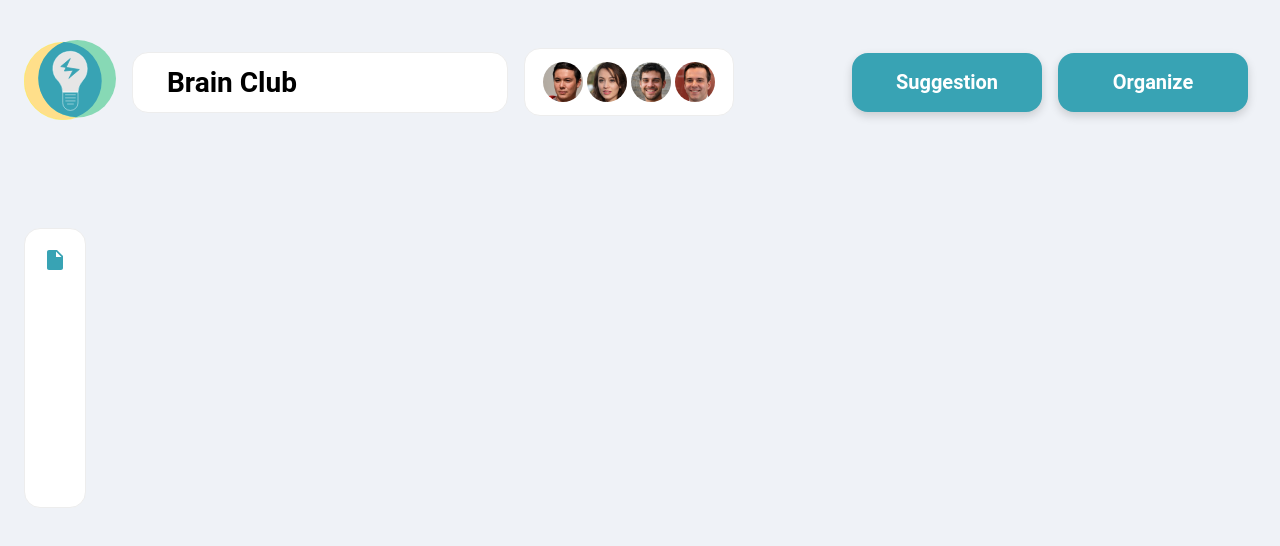
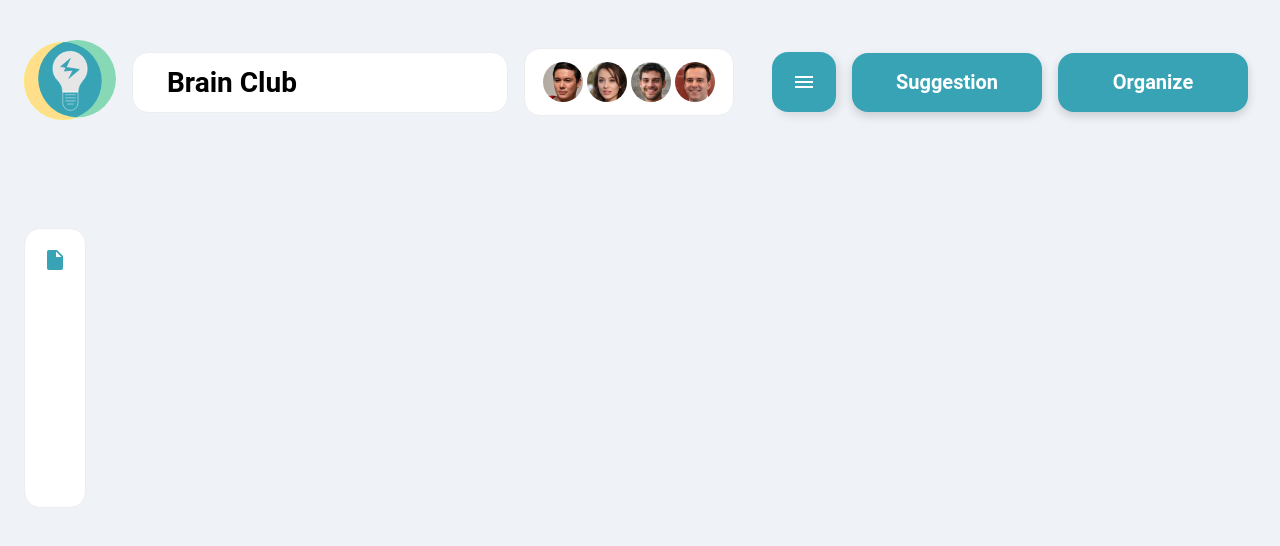
Before and after one commit to ThisisHubert/brainclub, a React (Create React App) app in the folder web/: page / in a window 1280 px wide. Shown: the top 546 px of the page. Built offline with nearby package versions, Linux system fonts and the light colour scheme.

Commit message:
Fix legend style

```diff
--- a/web/src/components/Header.tsx
+++ b/web/src/components/Header.tsx
@@ -80,6 +80,7 @@ export function Header(): ReactElement {
         <Box ml={2} />
       </Box>
       <Box display='flex' flexDirection='row' alignItems='center'>
+        <Legend />
         <Box ml={2} />
         <Suggestions />
         <Box ml={2} />
--- a/web/src/components/Legend.tsx
+++ b/web/src/components/Legend.tsx
@@ -1,19 +1,20 @@
-import React, { ReactElement } from 'react'
-import { Theme, createStyles, makeStyles } from '@material-ui/core/styles';
-import Accordion from '@material-ui/core/Accordion';
-import AccordionSummary from '@material-ui/core/AccordionSummary';
-import AccordionDetails from '@material-ui/core/AccordionDetails';
-import Typography from '@material-ui/core/Typography';
-import ExpandMoreIcon from '@material-ui/icons/ExpandMore';
-import List from '@material-ui/core/List';
-import ListItem from '@material-ui/core/ListItem';
-import ListItemText from '@material-ui/core/ListItemText';
-
+import React, { ReactElement, useContext } from 'react'
+import { Theme, createStyles, makeStyles } from '@material-ui/core/styles'
+import Accordion from '@material-ui/core/Accordion'
+import AccordionSummary from '@material-ui/core/AccordionSummary'
+import AccordionDetails from '@material-ui/core/AccordionDetails'
+import Typography from '@material-ui/core/Typography'
+import ExpandMoreIcon from '@material-ui/icons/ExpandMore'
+import List from '@material-ui/core/List'
+import ListItem from '@material-ui/core/ListItem'
+import ListItemText from '@material-ui/core/ListItemText'
+import { Box, Button, Menu, MenuItem } from '@material-ui/core'
+import MenuIcon from '@material-ui/icons/Menu'
+import { PostContext } from 'providers/PostProviders'
 
 const useStyles = makeStyles((theme: Theme) =>
   createStyles({
     root: {
-      width: '300px',
       borderRadius: '16px',
       boxShadow: '4px 4px 10px 0 rgba(0,0,0,0.1)',
       backgroundColor: '#ffffff',
@@ -23,10 +24,10 @@ const useStyles = makeStyles((theme: Theme) =>
       fontWeight: theme.typography.fontWeightRegular,
     },
     group: {
-        border: '1px solid black',
-        width: '1rem',
-        height: '1rem',
+      width: '16px',
+      height: '16px',
       background: 'pink',
+      borderRadius: 5
     },
     list: {
       fontFamily: 'Roboto',
@@ -37,65 +38,117 @@ const useStyles = makeStyles((theme: Theme) =>
       lineHeight: '2.59',
       letterSpacing: 'normal',
       textAlign: 'left',
-    }
-  }),
-);
+    },
+    button: {
+      padding: 0,
+      width: 60,
+      height: 60,
+      backgroundColor: '#38a3b4',
+      borderRadius: '16px',
+    },
+  })
+)
 
 export interface Igroup {
-    title: string
-    id: number
   color: string
 }
 
-function GroupIndicator({title, id, color}: Igroup): ReactElement {
-    const classes = useStyles();
+function GroupIndicator({ color }: Igroup): ReactElement {
+  const classes = useStyles()
 
-    return (
-        <div className={classes.group} style={{background: color}}>
-
-        </div>
-    )
-
+  return <div className={classes.group} style={{ background: color }}></div>
 }
 
 function Legend(): ReactElement {
-    const classes = useStyles();
-    const data = [
-        {id: 1, title: 'Hello World', color: 'pink'},
-        {id: 2, title: 'Installation', color: 'cyan'},
-        {id: 3, title: 'Coffeee', color: 'yellow'},
-        {id: 4, title: 'Tiramisu', color: 'brown'},
-    ];
+  const classes = useStyles()
+  const { clusterMap } = useContext(PostContext)
+
+  const [anchorEl, setAnchorEl] = React.useState<null | HTMLElement>(null)
+
+  const handleClick = (event: React.MouseEvent<HTMLButtonElement>) => {
+    setAnchorEl(event.currentTarget)
+  }
+
+  const handleClose = () => {
+    setAnchorEl(null)
+  }
 
   return (
     <div className={classes.root}>
-        <Accordion>
+      <Button
+        className={classes.button}
+        aria-controls='simple-menu'
+        aria-haspopup='true'
+        onClick={handleClick}
+      >
+        <MenuIcon htmlColor='#ffffff' />
+      </Button>
+      <Menu
+        id='simple-menu'
+        anchorEl={anchorEl}
+        keepMounted
+        open={Boolean(anchorEl)}
+        onClose={handleClose}
+        transformOrigin={{
+          vertical: 'bottom',
+          horizontal: 'left',
+        }}
+      >
+        {Object.values(clusterMap).map((cluster) => {
+          const labelId = `checkbox-list-label-${cluster.id}`
+
+          return (
+            <MenuItem key={cluster.id} onClick={handleClose}>
+              <GroupIndicator
+                color={cluster.color ?? ''}
+              />
+              <Box ml={1}/>
+              <ListItemText
+                id={labelId}
+                primary={`${cluster.title}`}
+                className={classes.list}
+              />
+            </MenuItem>
+          )
+        })}
+      </Menu>
+      {/* <Accordion>
         <AccordionSummary
           expandIcon={<ExpandMoreIcon />}
-            aria-controls="panel1a-content"
-            id="panel1a-header"
+          aria-controls='panel1a-content'
+          id='panel1a-header'
         >
-            <Typography className={classes.heading}>Welcome to Brain Club!</Typography>
+          <Typography className={classes.heading}>
+            Welcome to Brain Club!
+          </Typography>
         </AccordionSummary>
         <AccordionDetails>
           <Typography>
             <List className={classes.root}>
               {data.map((post) => {
-                        const labelId = `checkbox-list-label-${post.id}`;
+                const labelId = `checkbox-list-label-${post.id}`
 
                 return (
-                        <ListItem key={post.id} role={undefined} dense button >
-                            <GroupIndicator color={post.color} id={post.id} title={post.title} />
-                            <ListItemText id={labelId} primary={`${post.title}`} className={classes.list}/>
+                  <ListItem key={post.id} role={undefined} dense button>
+                    <GroupIndicator
+                      color={post.color}
+                      id={post.id}
+                      title={post.title}
+                    />
+                    <ListItemText
+                      id={labelId}
+                      primary={`${post.title}`}
+                      className={classes.list}
+                    />
                   </ListItem>
-                        );
+                )
               })}
             </List>
           </Typography>
         </AccordionDetails>
-        </Accordion>
+      </Accordion> */}
     </div>
-    );
+  )
 }
 
-export default Legend;
+export default Legend
--- a/web/src/providers/PostProviders.tsx
+++ b/web/src/providers/PostProviders.tsx
@@ -25,6 +25,7 @@ export interface ClusterBoxType {
   top: number
   left: number
   title: string
+  color?: string
 }
 
 export interface ClusterBoxMap {
@@ -107,6 +108,7 @@ function PostProvider(props: Props): ReactElement {
           title: cluster.name,
           top: (CLUSTER_SIZE.height) * index + 32,
           left: 0,
+          color: suffledColors[index]
         })),
         'id'
       )
```
Lines whose indentation alone changed are shown as unchanged.
